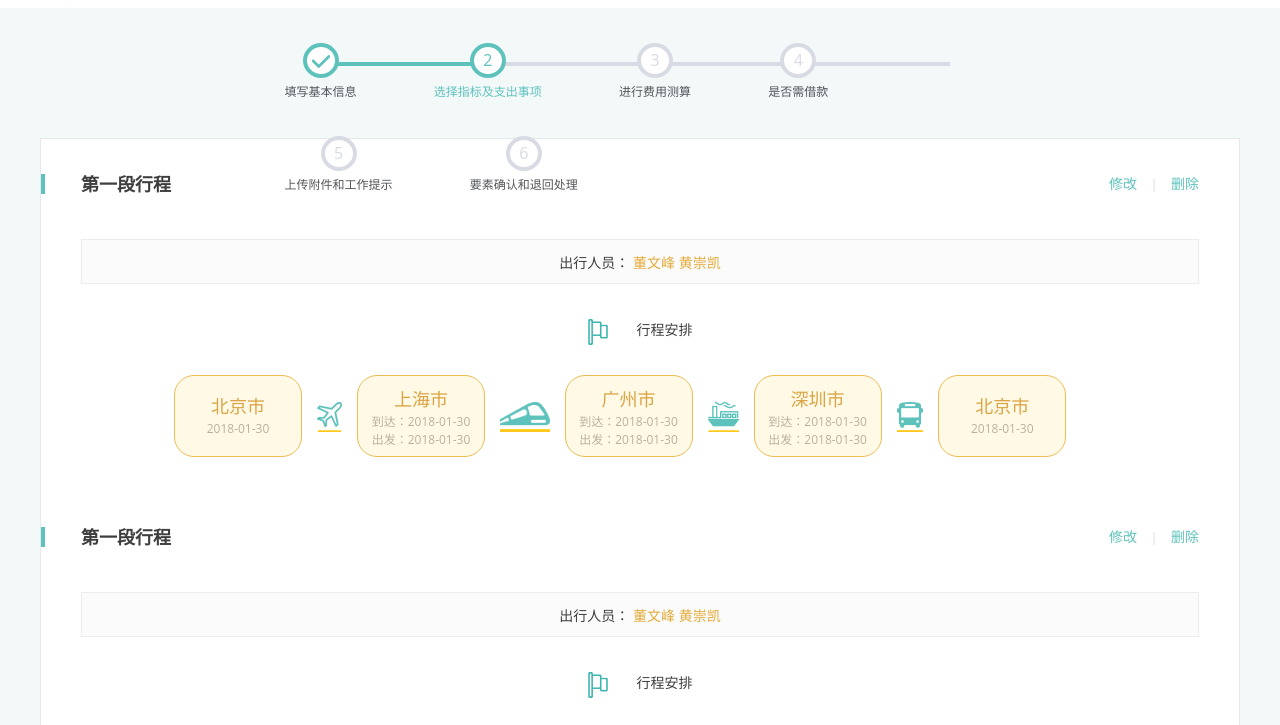
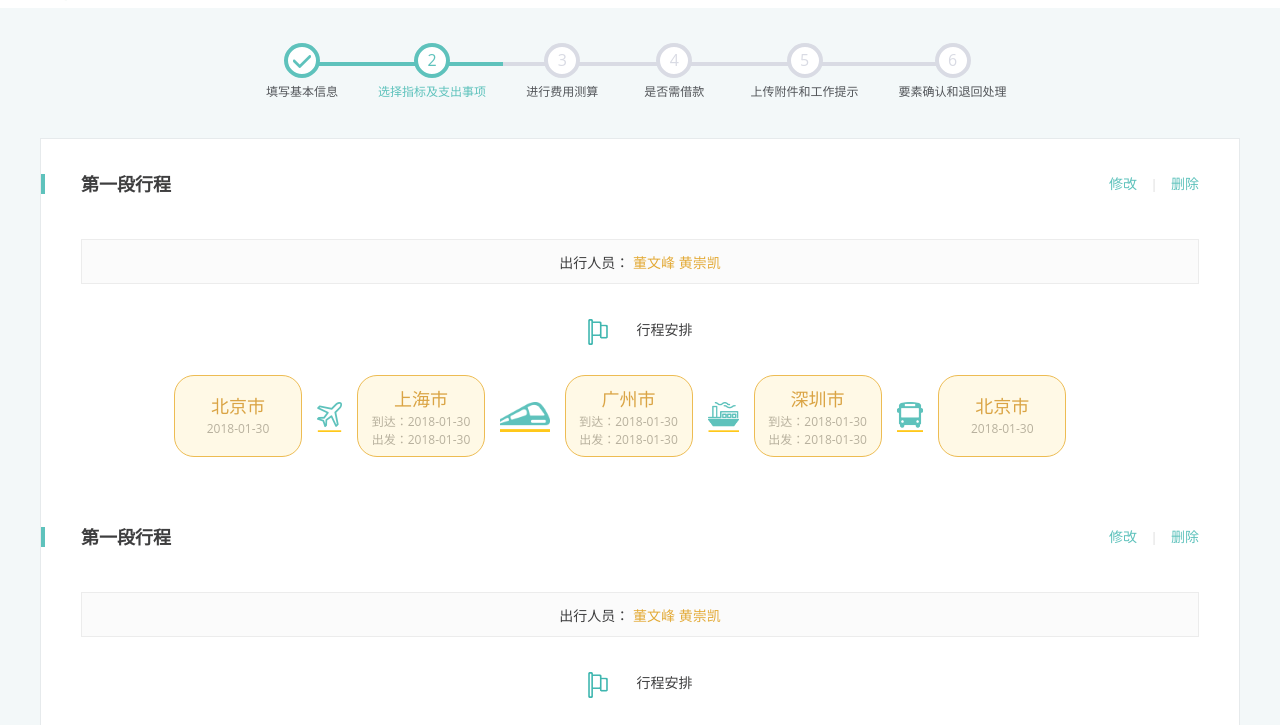
Before and after one commit to lililishan/gu_project, a plain HTML site: page fundApplication/fund-two.html in a window 1280 px wide. Shown: the part 52-777 px from the top of the page. Drawn offline with Linux system fonts and the light colour scheme.

Commit message:
fund---steps

```diff
--- a/fundApplication/fund-two.html
+++ b/fundApplication/fund-two.html
@@ -29,27 +29,27 @@
             <div class="info-step-box">
                 <div class="step-absolute">
                     <!--already 已填写的状态，这个状态下显示 对勾 --->
-                    <div class="step-list already">
+                    <div class="step-list first-steps already">
                         <span class="circle"><img class="done-img" src="images/duigou.png" alt=""></span>
                         <span>填写基本信息</span>
                     </div>
-                    <div class="step-list active">
+                    <div class="step-list second-steps active">
                         <span class="circle">2</span>
                         <span>选择指标及支出事项</span>
                     </div>
-                    <div class="step-list">
+                    <div class="step-list first-steps">
                         <span class="circle">3</span>
                         <span>进行费用测算</span>
                     </div>
-                    <div class="step-list">
+                    <div class="step-list first-steps">
                         <span class="circle">4</span>
                         <span>是否需借款</span>
                     </div>
-                    <div class="step-list">
+                    <div class="step-list second-steps">
                         <span class="circle">5</span>
                         <span>上传附件和工作提示</span>
                     </div>
-                    <div class="step-list step-last">
+                    <div class="step-list second-steps step-last">
                         <span class="circle">6</span>
                         <span>要素确认和退回处理</span>
                     </div>
```
